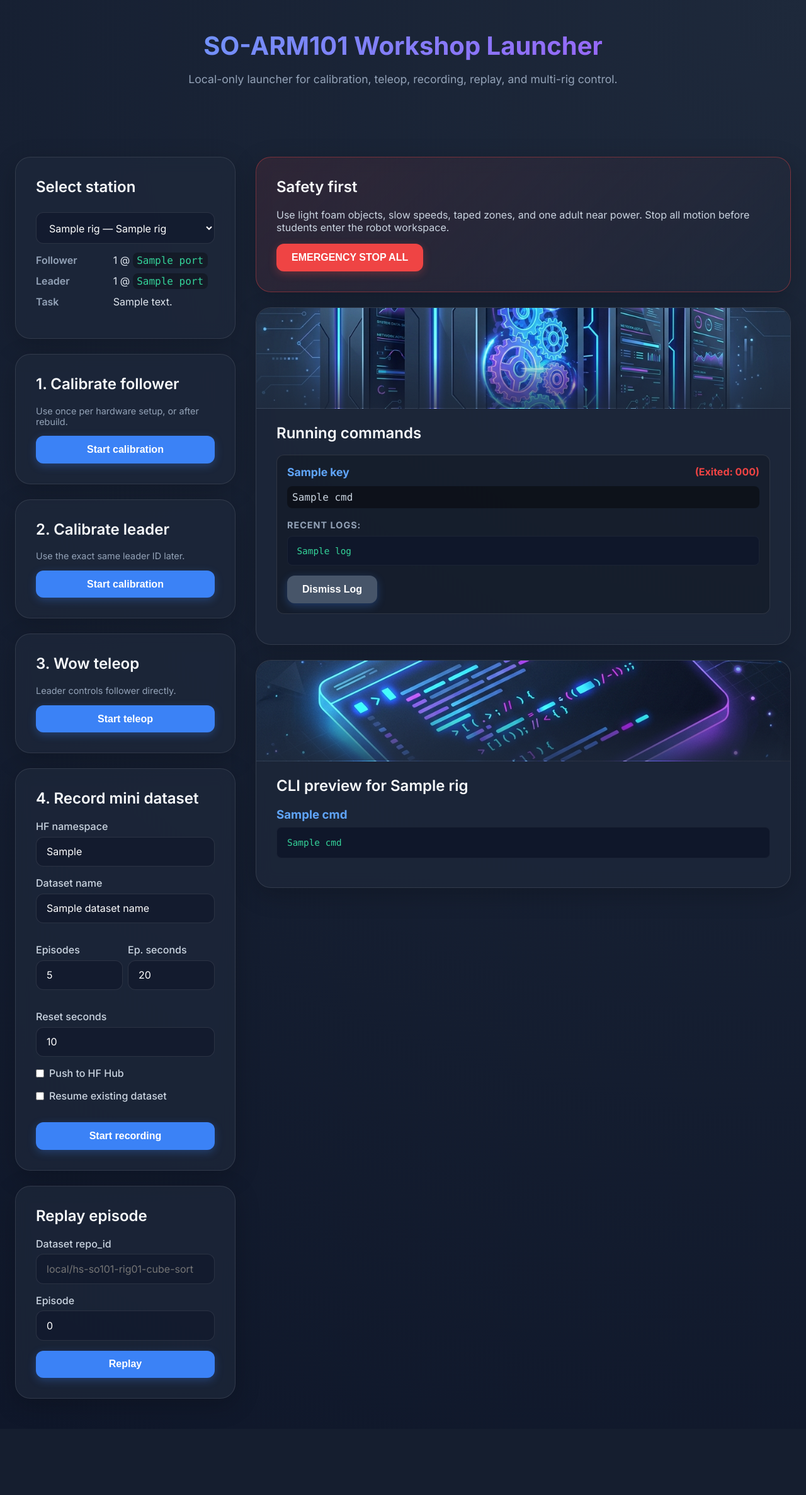
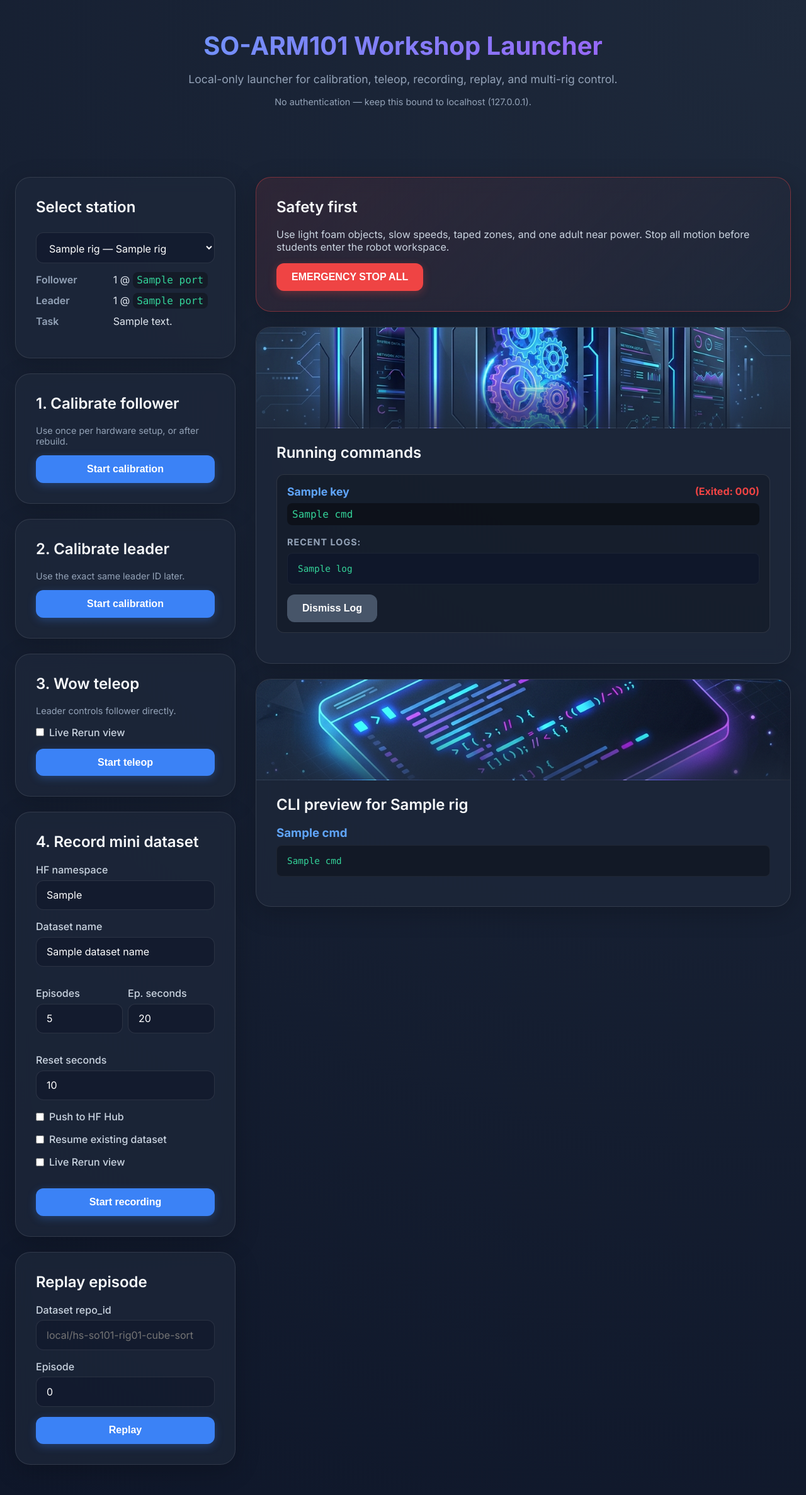
Before and after one commit to bjoernellens1/soarm101-highschool-demos, a Flask app: template src/soarm101_workshop/web/templates/index.html in a window 1280 px wide. Shown: the whole page at 63% size. Before the commit the page ends 2221 px from the top, so only its background shows below. Run offline with Flask 3, Linux system fonts and the light colour scheme; the template is opened without the code that fills it: most values are stand-ins (such as "Sample title", 1, 10 or a date in 2020).

Commit message:
Web UI: validate input, fix 500s, opt-in Rerun, tidy markup
- Validate request input instead of 500ing: unknown action/rig -> 400, and
  numeric fields (episodes/seconds/episode) parse safely with bounded fallbacks
  rather than raising on empty/garbage.
- Auto-refresh the page only while a process is alive, so live logs/exit codes
  update without clobbering form input during idle editing.
- Add a "Live Rerun view" checkbox to teleop/record (display_data is now opt-in).
- Note the no-auth / localhost-only assumption in the header and warn at startup
  if SOARM_WEB_HOST is not loopback.
- Move the large inline styles into CSS classes (.proc*, .hint, .full, etc.).

Claude-Session: https://claude.ai/code/session_01DrkeeQnPBWNQADzEnFtqWc

```diff
--- a/src/soarm101_workshop/web/static/style.css
+++ b/src/soarm101_workshop/web/static/style.css
@@ -179,6 +179,41 @@ dd { margin: 0; word-break: break-word; }
 .running:first-child { border-top: none; padding-top: 0; }
 .running code { display: block; margin: 0.8rem 0; color: #cbd5e1; }
 
+/* Generic helpers */
+.hint { color: #94a3b8; font-size: 0.9rem; margin-top: 0; }
+.hint.italic { font-style: italic; }
+.safety-text { color: #cbd5e1; }
+button.full { width: 100%; }
+button.mt { margin-top: 1rem; }
+button.secondary { background: #475569; box-shadow: none; }
+button.secondary:hover { background: #64748b; }
+
+/* Running-command panel */
+.proc {
+  margin-bottom: 1rem;
+  padding: 1rem;
+  background: rgba(0, 0, 0, 0.2);
+  border: 1px solid var(--card-border);
+  border-radius: 12px;
+}
+.proc-head { display: flex; justify-content: space-between; align-items: center; margin-bottom: 0.5rem; }
+.proc-name { font-size: 1.1rem; color: #60a5fa; }
+.proc-exit { color: var(--danger); font-weight: bold; }
+.proc-cmd { display: block; padding: 0.5rem; background: rgba(0, 0, 0, 0.4); border-radius: 8px; }
+.proc-log-wrap { margin-top: 1rem; }
+.proc-log-label { color: #94a3b8; font-size: 0.9rem; text-transform: uppercase; letter-spacing: 1px; }
+.proc-log {
+  margin-top: 0.5rem;
+  max-height: 300px;
+  overflow-y: auto;
+  background: #0f172a;
+  color: #34d399;
+}
+.proc-actions { margin-top: 1rem; display: flex; gap: 0.5rem; }
+
+.cmd-name { color: #60a5fa; margin-bottom: 0.5rem; }
+.cmd-pre { margin-top: 0; }
+
 @media (min-width: 1024px) {
   .dashboard-layout {
     display: grid;
--- a/src/soarm101_workshop/web/templates/index.html
+++ b/src/soarm101_workshop/web/templates/index.html
@@ -3,6 +3,9 @@
 <head>
   <meta charset="utf-8">
   <meta name="viewport" content="width=device-width, initial-scale=1">
+  {# Auto-refresh the status panel only while something is running, so logs/exit
+     codes update without clobbering form input during idle editing. #}
+  {% if any_alive %}<meta http-equiv="refresh" content="5">{% endif %}
   <title>SO-ARM101 Workshop Launcher</title>
   <link rel="stylesheet" href="{{ url_for('static', filename='style.css') }}">
 </head>
@@ -10,6 +13,7 @@
   <header>
     <h1>SO-ARM101 Workshop Launcher</h1>
     <p>Local-only launcher for calibration, teleop, recording, replay, and multi-rig control.</p>
+    <p class="hint">No authentication — keep this bound to localhost (127.0.0.1).</p>
   </header>
 
   <main class="dashboard-layout">
@@ -33,22 +37,23 @@
       <form class="card" action="/start/calibrate_follower" method="post">
         <h2>1. Calibrate follower</h2>
         <input type="hidden" name="rig" value="{{ rig.name }}">
-        <p style="color:#94a3b8; font-size: 0.9rem; margin-top:0;">Use once per hardware setup, or after rebuild.</p>
-        <button type="submit" style="width:100%;">Start calibration</button>
+        <p class="hint">Use once per hardware setup, or after rebuild.</p>
+        <button type="submit" class="full">Start calibration</button>
       </form>
 
       <form class="card" action="/start/calibrate_leader" method="post">
         <h2>2. Calibrate leader</h2>
         <input type="hidden" name="rig" value="{{ rig.name }}">
-        <p style="color:#94a3b8; font-size: 0.9rem; margin-top:0;">Use the exact same leader ID later.</p>
-        <button type="submit" style="width:100%;">Start calibration</button>
+        <p class="hint">Use the exact same leader ID later.</p>
+        <button type="submit" class="full">Start calibration</button>
       </form>
 
       <form class="card" action="/start/teleop" method="post">
         <h2>3. Wow teleop</h2>
         <input type="hidden" name="rig" value="{{ rig.name }}">
-        <p style="color:#94a3b8; font-size: 0.9rem; margin-top:0;">Leader controls follower directly.</p>
-        <button type="submit" style="width:100%;">Start teleop</button>
+        <p class="hint">Leader controls follower directly.</p>
+        <label class="inline"><input type="checkbox" name="display_data"> Live Rerun view</label>
+        <button type="submit" class="full">Start teleop</button>
       </form>
 
       <form class="card" action="/start/record" method="post">
@@ -65,7 +70,8 @@
         <label>Reset seconds <input name="reset_time_s" type="number" min="3" max="60" value="10"></label>
         <label class="inline"><input name="push_to_hub" type="checkbox"> Push to HF Hub</label>
         <label class="inline"><input type="checkbox" name="resume"> Resume existing dataset</label>
-        <button type="submit" style="width:100%; margin-top: 1rem;">Start recording</button>
+        <label class="inline"><input type="checkbox" name="display_data"> Live Rerun view</label>
+        <button type="submit" class="full mt">Start recording</button>
       </form>
 
       <section class="card">
@@ -74,7 +80,7 @@
           <input type="hidden" name="rig" value="{{ rig.name }}">
           <label>Dataset repo_id <input name="repo_id" placeholder="local/hs-so101-rig01-cube-sort"></label>
           <label>Episode <input name="episode" type="number" min="0" value="0"></label>
-          <button type="submit" style="width:100%;">Replay</button>
+          <button type="submit" class="full">Replay</button>
         </form>
       </section>
     </aside>
@@ -82,7 +88,7 @@
     <div class="main-content">
       <section class="card danger">
         <h2>Safety first</h2>
-        <p style="color:#cbd5e1;">Use light foam objects, slow speeds, taped zones, and one adult near power. Stop all motion before students enter the robot workspace.</p>
+        <p class="safety-text">Use light foam objects, slow speeds, taped zones, and one adult near power. Stop all motion before students enter the robot workspace.</p>
         <form action="/stop_all" method="post"><button class="stop" type="submit">EMERGENCY STOP ALL</button></form>
       </section>
 
@@ -91,21 +97,21 @@
         <h2>Running commands</h2>
         {% if status %}
           {% for key, item in status.items() %}
-            <div class="running {% if not item.alive %}stopped{% endif %}" style="margin-bottom: 1em; padding: 1em; background: rgba(0,0,0,0.2); border-radius: 12px; border: 1px solid var(--card-border);">
-              <div style="display: flex; justify-content: space-between; align-items: center; margin-bottom: 0.5rem;">
-                <strong style="font-size: 1.1rem; color: #60a5fa;">{{ key }}</strong>
-                {% if not item.alive %}<span style="color: #ef4444; font-weight: bold;">(Exited: {{ item.returncode }})</span>{% endif %}
+            <div class="proc {% if not item.alive %}stopped{% endif %}">
+              <div class="proc-head">
+                <strong class="proc-name">{{ key }}</strong>
+                {% if not item.alive %}<span class="proc-exit">(Exited: {{ item.returncode }})</span>{% endif %}
               </div>
-              <code style="display: block; padding: 0.5rem; background: rgba(0,0,0,0.4); border-radius: 8px;">{{ item.cmd }}</code>
+              <code class="proc-cmd">{{ item.cmd }}</code>
 
               {% if item.log %}
-              <div style="margin-top: 1em;">
-                <strong style="color: #94a3b8; font-size: 0.9rem; text-transform: uppercase; letter-spacing: 1px;">Recent Logs:</strong>
-                <pre style="background: #0f172a; color: #34d399; padding: 1em; border-radius: 8px; border: 1px solid rgba(255,255,255,0.05); margin-top: 0.5rem; max-height: 300px; overflow-y: auto;">{{ item.log }}</pre>
+              <div class="proc-log-wrap">
+                <strong class="proc-log-label">Recent Logs:</strong>
+                <pre class="proc-log">{{ item.log }}</pre>
               </div>
               {% endif %}
 
-              <div style="margin-top: 1em; display: flex; gap: 0.5rem;">
+              <div class="proc-actions">
                 {% if item.alive %}
                 <form action="/stop" method="post">
                   <input type="hidden" name="key" value="{{ key }}">
@@ -114,14 +120,14 @@
                 {% else %}
                 <form action="/clear" method="post">
                   <input type="hidden" name="key" value="{{ key }}">
-                  <button type="submit" style="background: #475569;">Dismiss Log</button>
+                  <button type="submit" class="secondary">Dismiss Log</button>
                 </form>
                 {% endif %}
               </div>
             </div>
           {% endfor %}
         {% else %}
-          <p style="color: #94a3b8; font-style: italic;">No command is currently running from this launcher.</p>
+          <p class="hint italic">No command is currently running from this launcher.</p>
         {% endif %}
       </section>
 
@@ -129,8 +135,8 @@
         <div class="card-header-image" style="background-image: url('{{ url_for('static', filename='cli_thumbnail_v2.jpg') }}');"></div>
         <h2>CLI preview for {{ rig.name }}</h2>
         {% for name, cmd in cmds.items() %}
-          <h3 style="color: #60a5fa; margin-bottom: 0.5rem;">{{ name }}</h3>
-          <pre style="margin-top: 0; background: #0f172a;">{{ cmd }}</pre>
+          <h3 class="cmd-name">{{ name }}</h3>
+          <pre class="cmd-pre">{{ cmd }}</pre>
         {% endfor %}
       </section>
     </div>
```
Also changed, not shown: src/soarm101_workshop/web_app.py (+50 -13 lines).
